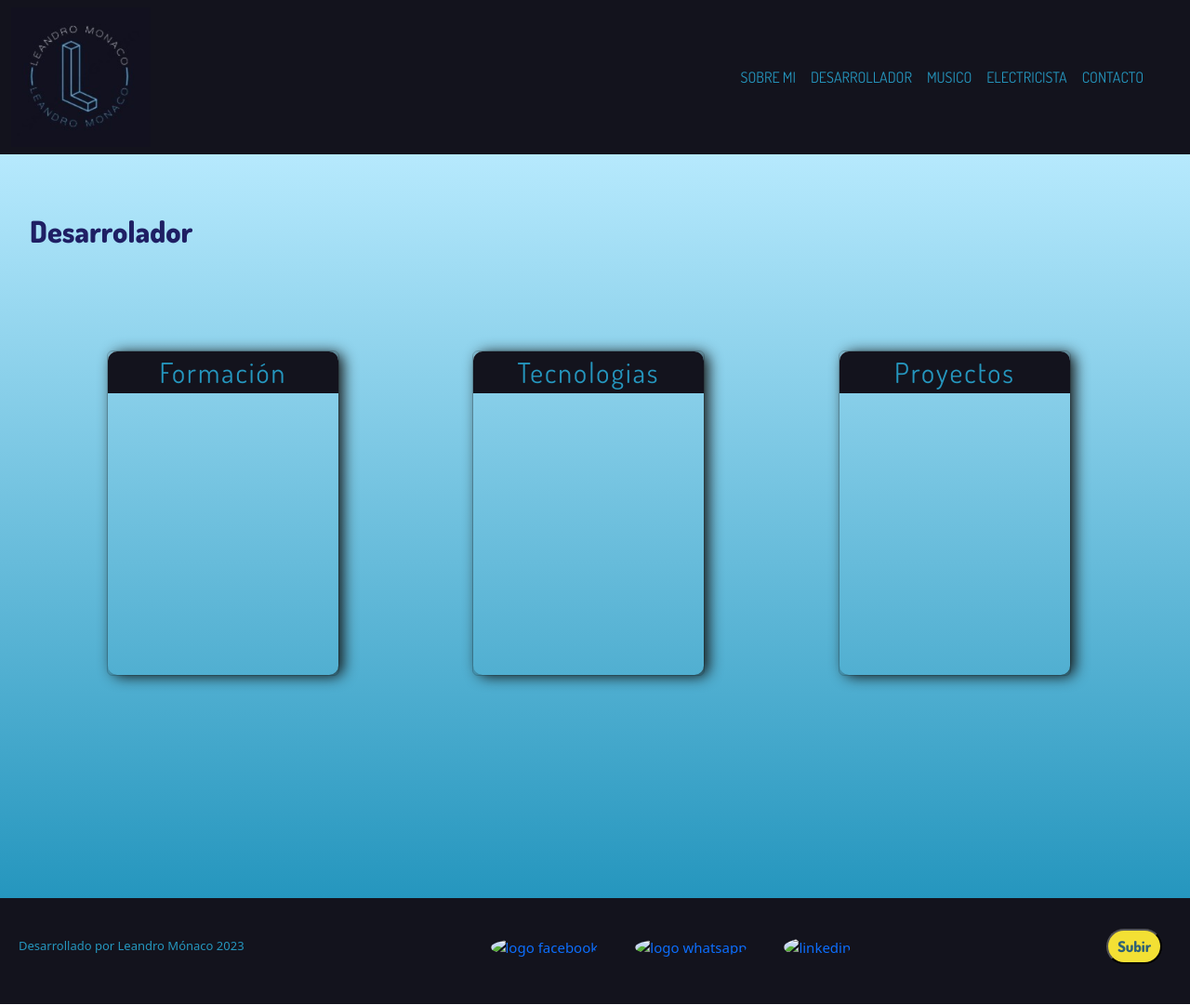
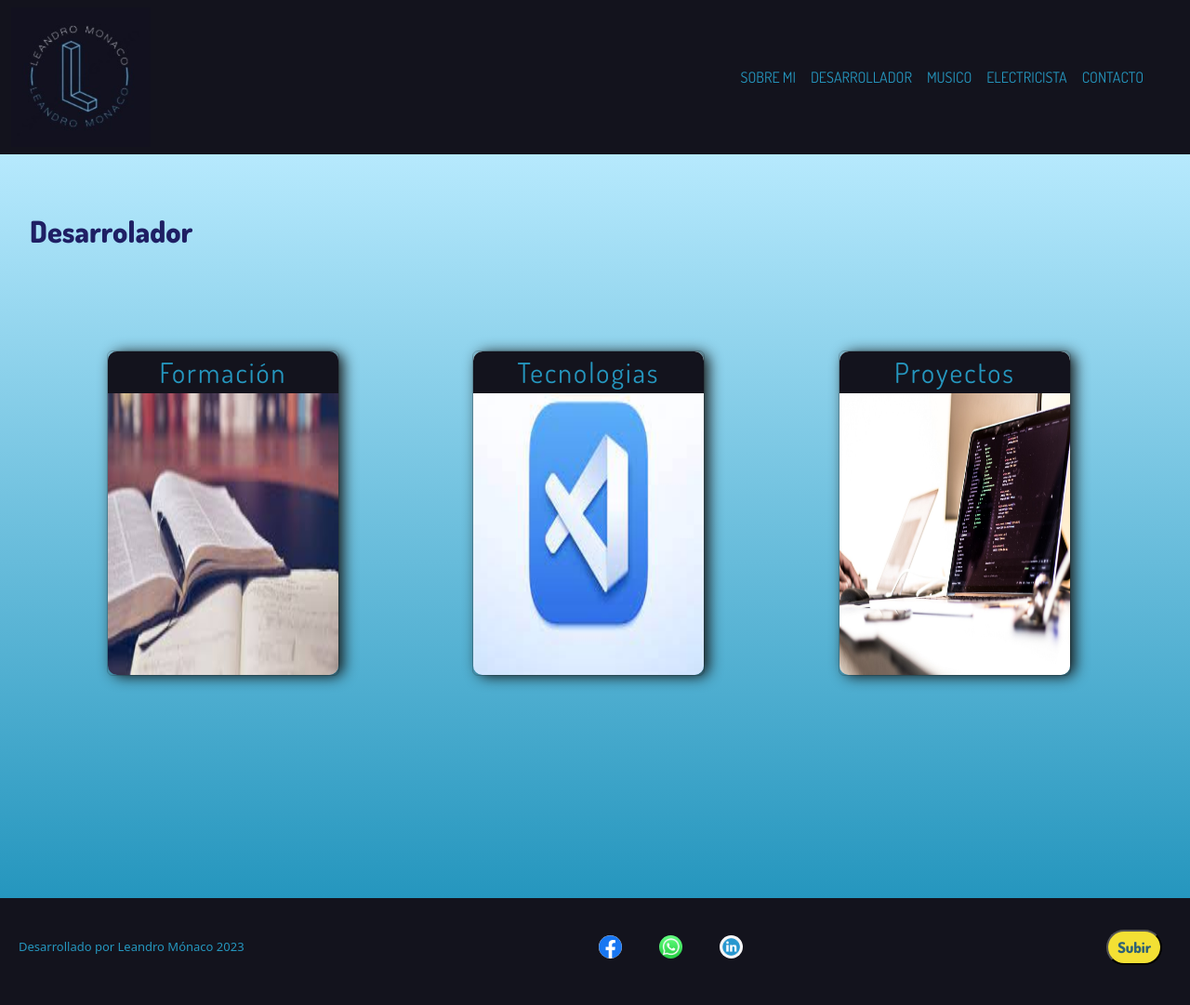
Before and after one commit to Leandromonaco1985/PF-Leandro-Monaco-proyecto-final-CH-desarrollo-web-, a plain HTML site: page pages/desarrollador.html in a window 1280 px wide. Shown: the whole page at 93% size. Drawn offline with nearby package versions, Linux system fonts and the light colour scheme.

```diff
--- a/pages/desarrollador.html
+++ b/pages/desarrollador.html
@@ -60,7 +60,7 @@
             <div class="card"> <!--comienzo card formacion-->
                 <div class="face front">
                     <h3>Formación</h3>
-                    <img src="./img/estudios.jpg" alt="estudios">
+                    <img src="../img/estudios.jpg" alt="estudios">
                 </div>
                 <div class="face back">
                     <h3>Formación</h3>
@@ -72,7 +72,7 @@
             <div class="card"><!--card tecnologias-->
                 <div class="face front">
                     <h3>Tecnologias</h3>
-                    <img src="./img/vscode.png" alt="estudios">
+                    <img src="../img/vscode.png" alt="estudios">
                 </div>
                 <div class="face back">
                     <h3>Tecnologias</h3>
@@ -84,7 +84,7 @@
             <div class="card"><!--card proyectos-->
                 <div class="face front">
                     <h3>Proyectos</h3>
-                    <img src="./img/codigo.jpeg" alt="estudios">
+                    <img src="../img/codigo.jpeg" alt="estudios">
                 </div>
                 <div class="face back">
                     <h3>Proyectos</h3>
@@ -101,13 +101,13 @@
         <!--enlaces externos-->
         <div class="iconosRedes">
             <a href="https://www.facebook.com/leandro.monaco.142/" target="_blank">
-                <img src="./img/logofb.png" alt="logo facebook">
+                <img src="../img/logofb.png" alt="logo facebook">
             </a>
             <a href="https://wa.me/5491151565262" target="_blank">
-                <img src="./img/whapp.jpg" alt="logo whatsapp" >
+                <img src="../img/whapp.jpg" alt="logo whatsapp" >
             </a>
             <a href="https://ar.linkedin.com/" target="_blank">
-                <img src="./img/linkedin.png" alt="linkedin">
+                <img src="../img/linkedin.png" alt="linkedin">
             </a> <!--no tengo perfil de linkedin por el momento :p-->
         </div>
         <!--enlace interno-->
```
